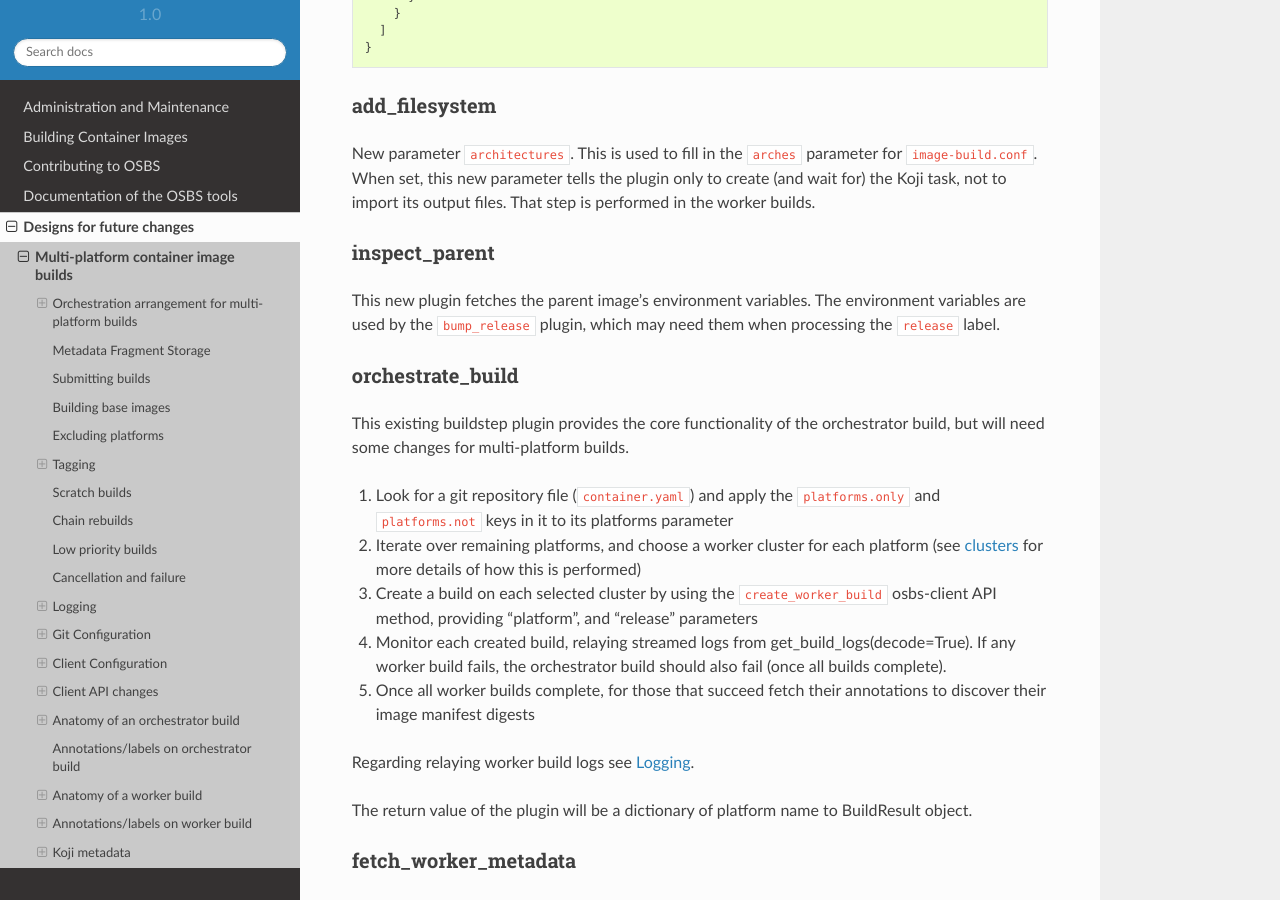
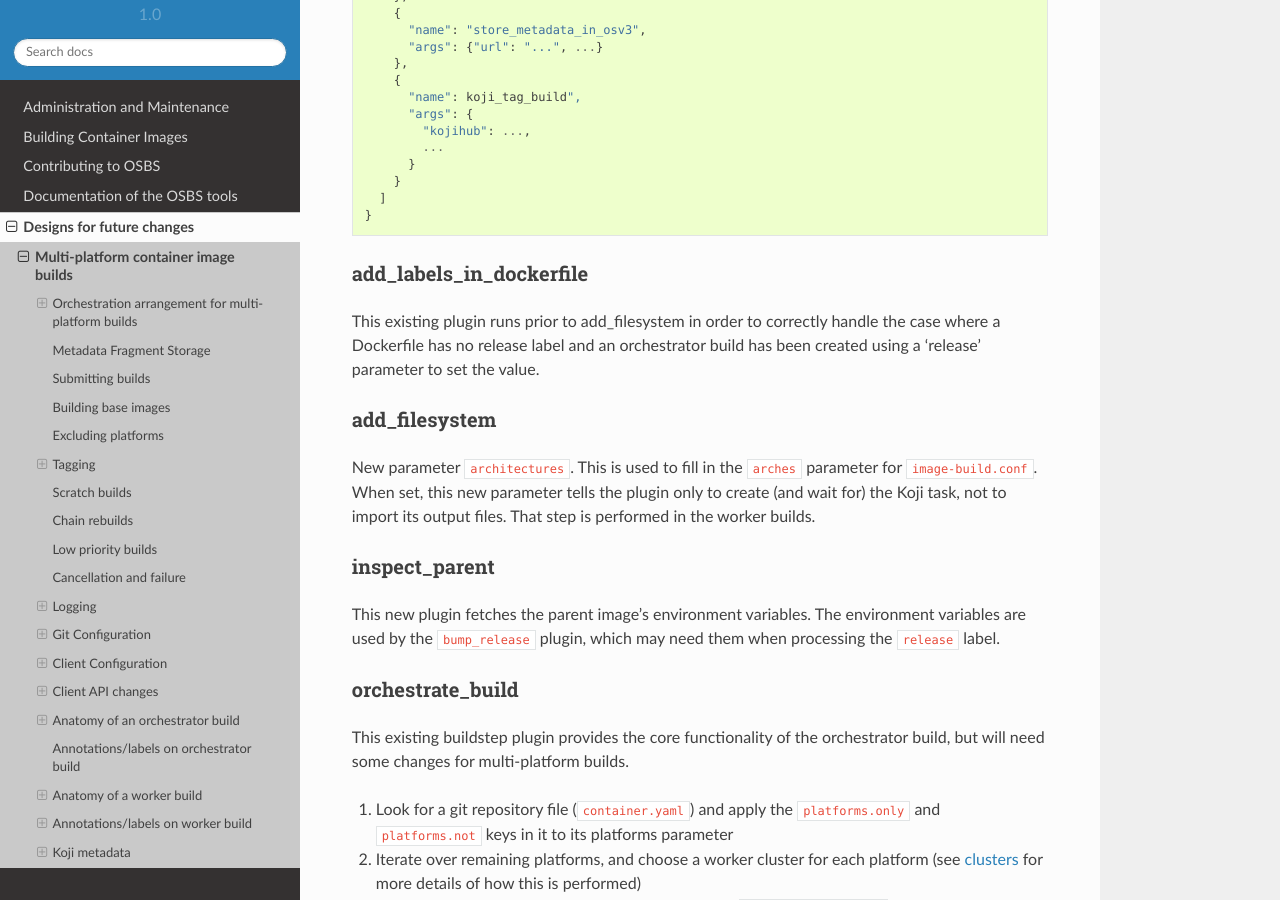
Before and after one commit to containerbuildsystem/osbs-docs, a Sphinx documentation site: the page built from docs/multiarch.rst, in a window 1280 px wide and 900 px high, scrolled down 14754 px. Built offline with Sphinx 7.4.7 and the Read the Docs theme 2.0.0, drawn with Linux system fonts in a browser that asks for light colours; some of the changed text lies outside the part shown.

Commit message:
Describe add_labels_in_dockerfile
This plugin is now run in the orchestrator build.

Signed-off-by: Tim Waugh <twaugh@redhat.com>

```diff
--- a/docs/multiarch.rst
+++ b/docs/multiarch.rst
@@ -755,6 +755,22 @@ ATOMIC_REACTOR_PLUGINS environment variable for an orchestrator build.
         }
       },
       {
+        "name": "inspect_parent",
+      },
+      {
+        "name": "bump_release"
+      },
+      {
+        "name": "add_labels_in_dockerfile",
+        "args": {
+          "labels": {
+            "vendor": "...",
+            "authoritative-source-url": "...",
+            "distribution-scope": "...",
+          }
+        }
+      },
+      {
         "name": "add_filesystem",
         "args": {
           "koji_hub": "...",
@@ -828,6 +838,14 @@ ATOMIC_REACTOR_PLUGINS environment variable for an orchestrator build.
       }
     ]
   }
+
+add_labels_in_dockerfile
+~~~~~~~~~~~~~~~~~~~~~~~~
+
+This existing plugin runs prior to add_filesystem in order to
+correctly handle the case where a Dockerfile has no release label and
+an orchestrator build has been created using a 'release' parameter to
+set the value.
 
 add_filesystem
 ~~~~~~~~~~~~~~
--- a/docs/users.rst
+++ b/docs/users.rst
@@ -149,6 +149,8 @@ Steps performed by the orchestrator build are:
 - Supply a value for the "release" label if it is missing and Koji
   integration is enabled (this value is provided to the worker build)
 
+- Apply labels supplied via build request parameter to the Dockerfile
+
 - Parse server-side configuration for atomic-reactor in order to know
   which worker clusters may be considered
 
```
Also changed, not shown: other parts of docs/multiarch.rst (+0 -6 lines).
